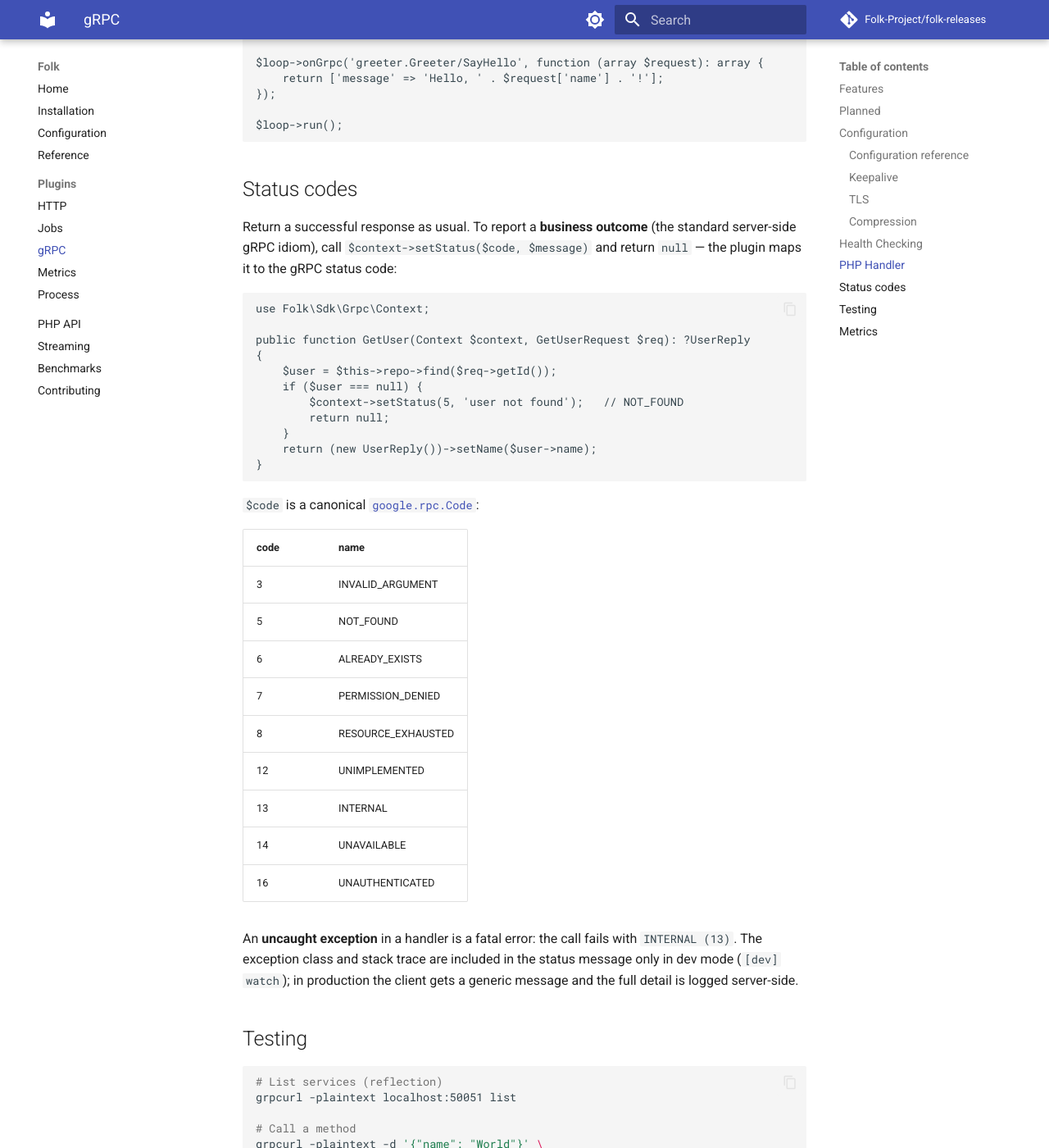
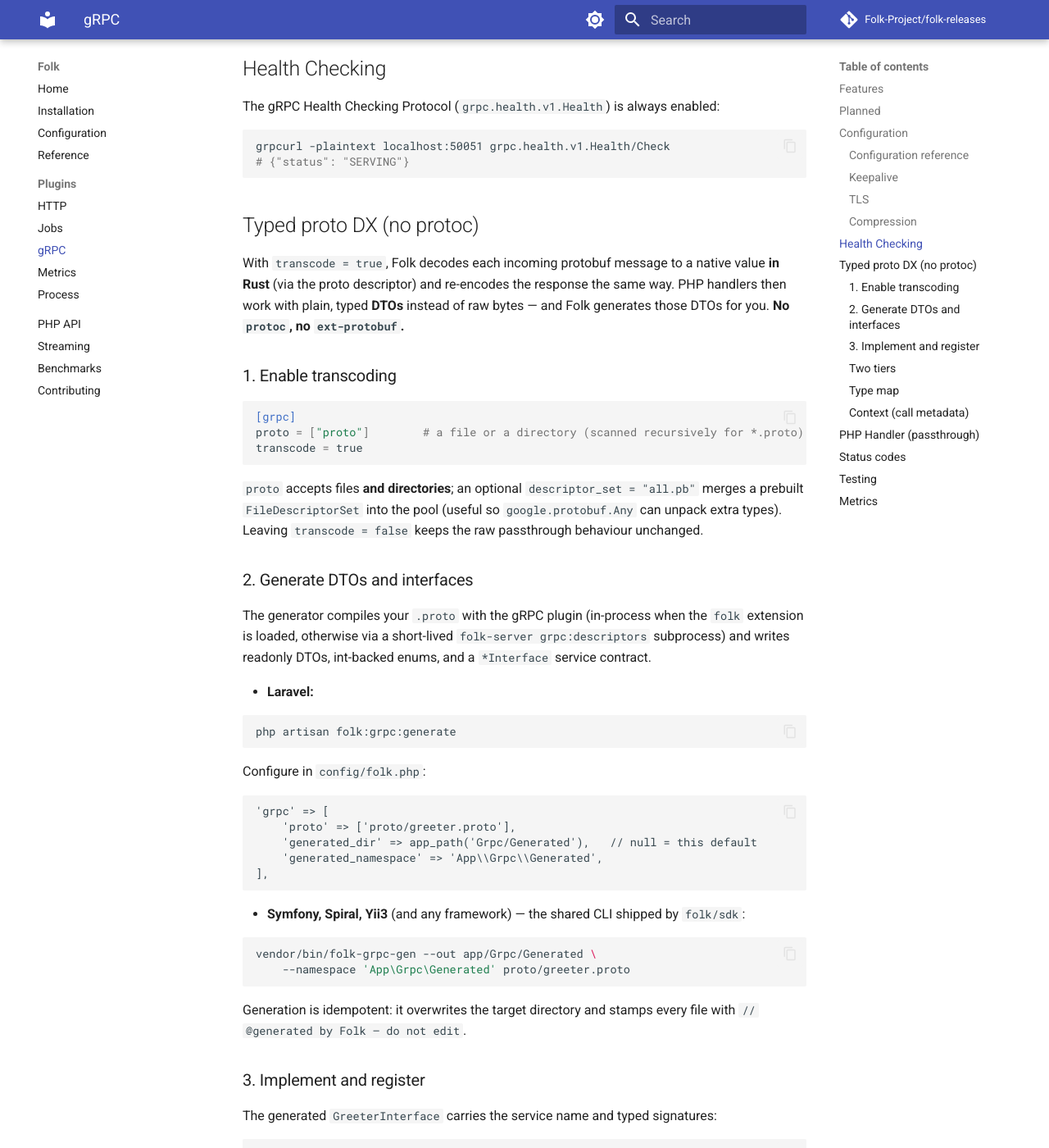
Before and after one commit to Folk-Project/folk-releases, an MkDocs documentation site: the page built from docs/plugins/grpc.md, in a window 1280 px wide and 1400 px high, scrolled down 2719 px. Shown: the whole window at 82% size. Built offline with MkDocs 1.6.1 and Material for MkDocs 9.7.7, drawn with Linux system fonts in a browser that asks for light colours; comment, search, counter and statistics services are not loaded; some of the changed text lies outside the part shown.

Commit message:
docs(grpc): typed proto DX — transcoding, DTO generation, Context (phase 87)
Documents the phase-87 server-side proto DX: [grpc] transcode + descriptor_set,
generating DTOs/enums/*Interface (Laravel artisan folk:grpc:generate, other
frameworks vendor/bin/folk-grpc-gen), the two-tier handler model (typed DTO vs
raw passthrough), the proto→PHP type map, and the Context mid-tier API. Fixes the
stale onGrpc example and the status-code handler signature. Notes the client role
is phase 88. reference.md [grpc] gains transcode + descriptor_set.

Co-Authored-By: Claude Opus 4.8 (1M context) <noreply@anthropic.com>

````diff
--- a/docs/plugins/grpc.md
+++ b/docs/plugins/grpc.md
@@ -5,6 +5,7 @@ Native gRPC server with reflection and health checking. Built on [tonic](https:/
 ## Features
 
 - Unary gRPC calls with dispatch to PHP workers
+- **Typed proto DX**: proto↔native transcoding + DTO/interface generation, no protoc ([see below](#typed-proto-dx-no-protoc))
 - Server reflection via proto files (grpcurl, Postman auto-discovery)
 - Automatic proto import resolution
 - gRPC Health Checking Protocol (grpc.health.v1)
@@ -27,7 +28,9 @@ Native gRPC server with reflection and health checking. Built on [tonic](https:/
 ```toml
 [grpc]
 listen = "0.0.0.0:50051"                  # Listening address
-proto = ["proto/greeter.proto"]            # Proto files for reflection
+proto = ["proto/greeter.proto"]            # Proto files/dirs for reflection + transcoding
+transcode = false                          # Typed DTOs instead of raw bytes (see "Typed proto DX")
+# descriptor_set = "all.pb"                # Optional prebuilt FileDescriptorSet, merged into the pool
 max_recv_message_size = "4mb"              # Max incoming message size
 max_send_message_size = "4mb"              # Max outgoing message size
 timeout = "30s"                            # Server-wide RPC timeout
@@ -52,7 +55,9 @@ When `proto` is non-empty, gRPC server reflection is enabled — tools like `grp
 | Option | Type | Default | Description |
 |--------|------|---------|-------------|
 | `listen` | string | `"0.0.0.0:50051"` | Listening address |
-| `proto` | array | `[]` | Proto files for reflection |
+| `proto` | array | `[]` | Proto files **or directories** for reflection + transcoding |
+| `transcode` | bool | `false` | Decode proto↔native so handlers use typed DTOs (see below) |
+| `descriptor_set` | string | — | Prebuilt `FileDescriptorSet` bundle merged into the pool |
 | `max_recv_message_size` | size | `"4mb"` | Max incoming message |
 | `max_send_message_size` | size | `"4mb"` | Max outgoing message |
 | `timeout` | duration | — | Server-wide RPC timeout |
@@ -94,19 +99,151 @@ grpcurl -plaintext localhost:50051 grpc.health.v1.Health/Check
 # {"status": "SERVING"}
 ```
 
-## PHP Handler
+## Typed proto DX (no protoc)
 
-Register a gRPC handler in your worker script:
+With `transcode = true`, Folk decodes each incoming protobuf message to a native
+value **in Rust** (via the proto descriptor) and re-encodes the response the same
+way. PHP handlers then work with plain, typed **DTOs** instead of raw bytes — and
+Folk generates those DTOs for you. **No `protoc`, no `ext-protobuf`.**
+
+### 1. Enable transcoding
+
+```toml
+[grpc]
+proto = ["proto"]        # a file or a directory (scanned recursively for *.proto)
+transcode = true
+```
+
+`proto` accepts files **and directories**; an optional `descriptor_set = "all.pb"`
+merges a prebuilt `FileDescriptorSet` into the pool (useful so `google.protobuf.Any`
+can unpack extra types). Leaving `transcode = false` keeps the raw passthrough
+behaviour unchanged.
+
+### 2. Generate DTOs and interfaces
+
+The generator compiles your `.proto` with the gRPC plugin (in-process when the
+`folk` extension is loaded, otherwise via a short-lived `folk-server
+grpc:descriptors` subprocess) and writes readonly DTOs, int-backed enums, and a
+`*Interface` service contract.
+
+- **Laravel:**
+
+  ```bash
+  php artisan folk:grpc:generate
+  ```
+
+  Configure in `config/folk.php`:
+
+  ```php
+  'grpc' => [
+      'proto' => ['proto/greeter.proto'],
+      'generated_dir' => app_path('Grpc/Generated'),   // null = this default
+      'generated_namespace' => 'App\\Grpc\\Generated',
+  ],
+  ```
+
+- **Symfony, Spiral, Yii3** (and any framework) — the shared CLI shipped by
+  `folk/sdk`:
+
+  ```bash
+  vendor/bin/folk-grpc-gen --out app/Grpc/Generated \
+      --namespace 'App\Grpc\Generated' proto/greeter.proto
+  ```
+
+Generation is idempotent: it overwrites the target directory and stamps every
+file with `// @generated by Folk — do not edit`.
+
+### 3. Implement and register
+
+The generated `GreeterInterface` carries the service name and typed signatures:
 
 ```php
+use App\Grpc\Generated\GreeterInterface;
+use App\Grpc\Generated\HelloRequest;
+use App\Grpc\Generated\HelloReply;
+use Folk\Sdk\Grpc\Context;
+
+final class GreeterService implements GreeterInterface
+{
+    public function SayHello(HelloRequest $request, Context $context): HelloReply
+    {
+        return new HelloReply(message: "Hello, {$request->name}!");
+    }
+}
+```
+
+Register it (service name comes from the interface's `NAME` constant):
+
+```php
+'grpc' => [
+    'services' => [
+        \App\Grpc\Generated\GreeterInterface::class => \App\Grpc\GreeterService::class,
+    ],
+],
+```
+
+### Two tiers
+
+The router dispatches on the wire envelope, so both models coexist:
+
+| Tier | When | Handler signature | Notes |
+|------|------|-------------------|-------|
+| **Transcode (DTO)** | `transcode = true` | `method(RequestDto $r, Context $c): ReplyDto` | Recommended. Typed in and out. |
+| **Passthrough** | `transcode = false` | `method(string $bytes): string` or a `protoc`-generated `Message` | Legacy. Raw protobuf bytes. |
+
+### Type map
+
+| proto | PHP |
+|-------|-----|
+| `double`/`float` | `float` |
+| `int32/64`, `uint32/64`, `sint*`, `fixed*` | `int` (uint64 > 2^63 documented edge) |
+| `bool` | `bool` |
+| `string` | `string` |
+| `bytes` | `string` (base64 on the wire, **raw** bytes in the DTO) |
+| `enum` | int-backed PHP `enum` (`tryFrom`, unknown value → zero-value case) |
+| `message` | nested DTO (`?Dto`, null when absent) |
+| `repeated T` | `list<T>` |
+| `map<K,V>` | `array<K,V>` |
+| `oneof` | nullable members; only the active branch is set |
+| `Timestamp`/`Duration`/`FieldMask` | `string` (canonical JSON) |
+| wrappers (`*Value`) | nullable scalar |
+| `Struct`/`Value`/`ListValue` | `array`/`mixed`/`list<mixed>` |
+| `Any` | `array` (`@type` + fields; known types unpacked, unknown → base64 fallback) |
+
+### Context (call metadata)
+
+The `Context` passed to every handler exposes request metadata and the deadline:
+
+| Method | Returns |
+|--------|---------|
+| `getValue($k)` / `getAll($k)` | first value / all values (HTTP/2 repeats keys) |
+| `has($k)` | key present (case-insensitive) |
+| `getBinary($k)` | base64-decoded `-bin` metadata |
+| `authorization()` / `bearerToken()` | `Authorization` header / its bearer token |
+| `service()` / `method()` | fully-qualified service / method name |
+| `requestId()` | correlation id (UUID v7), also on the Rust logs |
+| `hasDeadline()` / `timeoutSeconds()` / `remaining()` | client `grpc-timeout` (advisory — Folk can't force-kill a blocking worker) |
+| `peerAddress()` / `authority()` | remote peer (proxy-aware, like XFF on HTTP) / `:authority` |
+
+> **Calling** external gRPC services from PHP (the client side) is **phase 88** —
+> this phase is the server side only.
+
+## PHP Handler (passthrough)
+
+Without transcoding, register a handler that works with raw protobuf bytes (or a
+`protoc`-generated `Message`), via the SDK's `GrpcRouter`:
+
+```php
+$router = new \Folk\Sdk\Grpc\GrpcRouter();
+$router->register('greeter.Greeter', new GreeterService());
+
 $loop = new \Folk\Sdk\Worker\WorkerLoop();
-
-$loop->onGrpc('greeter.Greeter/SayHello', function (array $request): array {
-    return ['message' => 'Hello, ' . $request['name'] . '!'];
-});
-
+$loop->registerGrpcHandler($router);
 $loop->run();
 ```
+
+In the framework adapters this wiring is automatic — you only list services under
+`folk.grpc.services` (see above).
 
 ## Status codes
 
@@ -117,14 +254,14 @@ and return `null` — the plugin maps it to the gRPC status code:
 ```php
 use Folk\Sdk\Grpc\Context;
 
-public function GetUser(Context $context, GetUserRequest $req): ?UserReply
+public function GetUser(GetUserRequest $request, Context $context): ?UserReply
 {
-    $user = $this->repo->find($req->getId());
+    $user = $this->repo->find($request->id);
     if ($user === null) {
         $context->setStatus(5, 'user not found');   // NOT_FOUND
         return null;
     }
-    return (new UserReply())->setName($user->name);
+    return new UserReply(name: $user->name);
 }
 ```
 
````
Also changed, not shown: docs/reference.md (+3 -1 lines).
